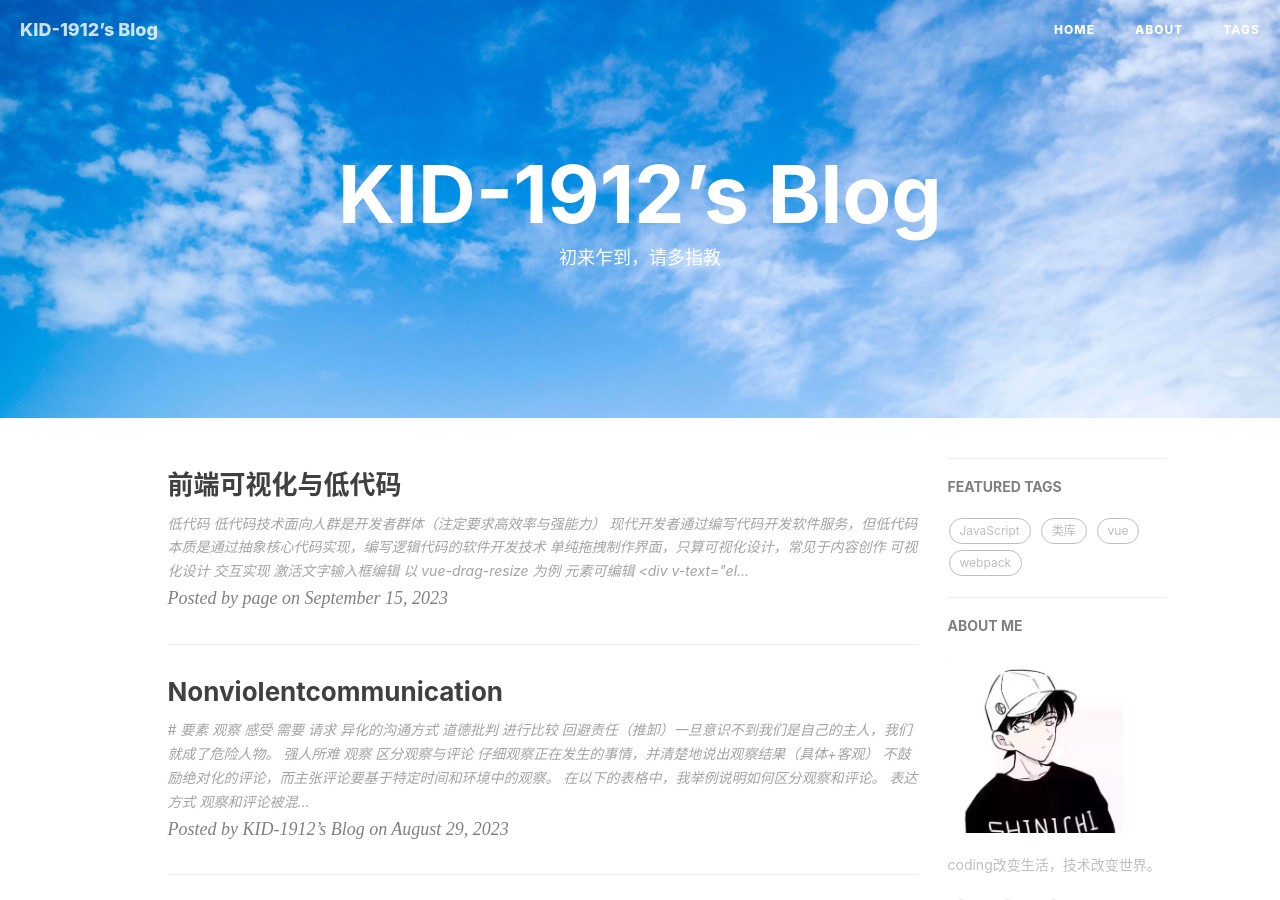
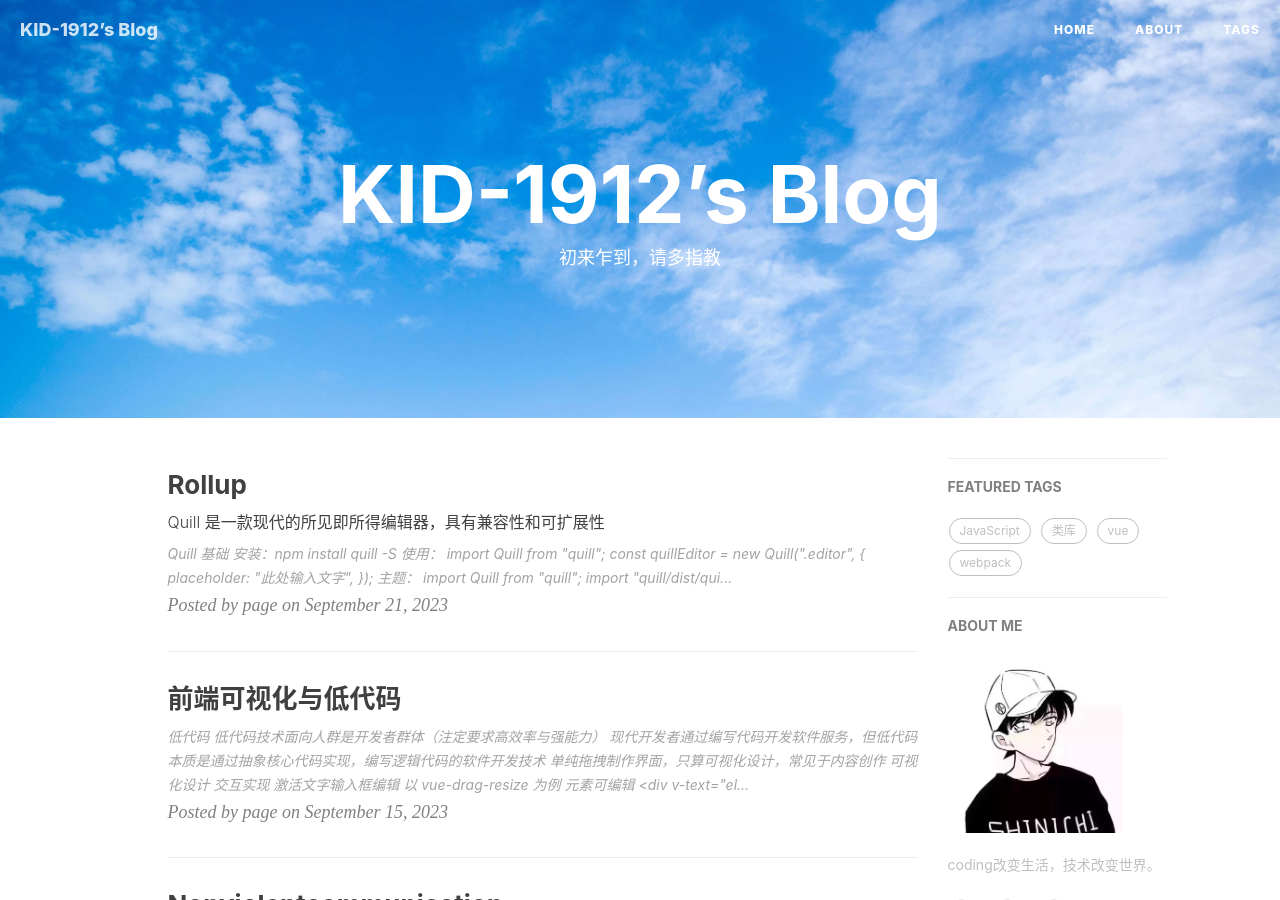
Before and after one commit to KID-1912/KID-1912.github.io, a Jekyll site: the page built from index.html, in a window 1280 px wide and 900 px high. Built offline with Jekyll 4.4.1, drawn with Linux system fonts in a browser that asks for light colours; nearby versions of some CDN libraries; the list of posts is cut into pages by our own code; comment, search, counter and statistics services are not loaded; some of the changed text lies outside the part shown.

Commit message:
feat:note

````diff
--- a/_posts/2023-8-3-Rollup.md
+++ b/_posts/2023-8-3-Rollup.md
@@ -6,6 +6,8 @@ date:       2023-07-14
 author:     page
 header-img: img/Rollup.png
 catalog: true
+tags:
+    - Rollup
 ---
 
 # [Rollup](https://cn.rollupjs.org/)
@@ -111,15 +115,19 @@ export default {
 };
 ```
 
-**@rollup/plugin-terser**
+### @rollup/plugin-terser
 
 对输出的代码进行压缩和混淆
 
-**@rollup/plugin-node-resolve**
+### @rollup/plugin-node-resolve
 
 帮助 Rollup 解析和处理 Node.js 模块的导入路径，包括支持多种模块格式，识别并查找外部依赖，处理别名和扩展等
 
-[**@rollup/plugin-babel**](https://github.com/rollup/plugins/tree/master/packages/babel)
+### @rollup/plugin-commonjs
+
+rollup仅支持ES6模块化规范，引入CJS模块的npm包须借助该插件转换能力实现支持
+
+### [@rollup/plugin-babel](https://github.com/rollup/plugins/tree/master/packages/babel)
 
 Rollup 中实现 Babel 对代码转换，支持对输入代码与输出代码2种转换
 
@@ -187,12 +195,13 @@ export default {
 }
 ```
 
-**@rollup/plugin-html**
+### @rollup/plugin-html
 
 创建 HTML 文件，注入 Rollup bundle
 
 ```js
-import html from "@rollup/plugin-html";
+import fs from "fs";
+import html, { makeHtmlAttributes } from "@rollup/plugin-html";
 
 export default {
   input: "demo/main.js",
@@ -202,20 +211,60 @@ export default {
   },
   plugins: [
     ......
+    // 配置项创建
     html({
       title: "Demo",
-      attributes: { html: { lang: "zh-cmn-Hans" } },
+      attributes: { html: { lang: "zh-cmn-Hans" }, script... },
       meta: [
         { charset: "utf-8" },
         { name: "viewport", content: "width=device-width, initial-scale=1.0" },
       ],
+    }),
+    // 基于模板创建
+    html({
+      template: ({ files, attributes, publicPath }) => {
+        const scripts = (files.js || [])
+          .map(({ fileName }) => {
+            const attrs = makeHtmlAttributes(attributes.script);
+            return `<script src="${publicPath}${fileName}"${attrs}></script>`;
+          })
+          .join("\n");
+        const links = (files.css || [])
+          .map(({ fileName }) => {
+            const attrs = makeHtmlAttributes(attributes.link);
+            return `<link href="${publicPath}${fileName}" rel="stylesheet"${attrs}>`;
+          })
+          .join("\n");
+        let htmlString = fs.readFileSync("demo/public/index.html", "utf-8");
+        htmlString = htmlString.replace(`\${links}`, links);
+        htmlString = htmlString.replace(`\${scripts}`, scripts);
+        return htmlString;
+      },
     }),
     ......
   ],
 };
 ```
 
-**rollup-plugin-serve**
+### rollup-plugin-postcss
+
+通过 `postcss` 为rollup提供强大处理css模块能力，额外支持sass、less等
+
+`npm i postcss rollup-plugin-postcss -D`
+
+### rollup-plugin-watch
+
+`rollop.watch` 仅会监听入口文件引用的模块，对于 assets 类资源修改不被监听，该插件支持监听指定目录修改时重新构建
+
+```js
+import watch from "rollup-plugin-watch";
+{
+  ...
+  plugins: [ watch({ dir: "demo/public" }) ]
+}
+```
+
+### rollup-plugin-serve
 
 为 Rollup bundle 输出提供开发服务
 
--- /dev/null
+++ b/_posts/2023-9-21-quilljs.md
@@ -0,0 +1,151 @@
+---
+layout:     post
+title:      Rollup
+subtitle:   Quill 是一款现代的所见即所得编辑器，具有兼容性和可扩展性
+date:       2023-09-21
+author:     page
+header-img: Quill_Text-Editor.webp
+catalog: true
+tags:
+    - 类库
+---
+
+# [Quill]([https://quilljs.com/](https://quilljs.com/))
+
+## 基础
+
+**安装：**`npm install quill -S`
+
+**使用：**
+
+```js
+import Quill from "quill";
+
+const quillEditor = new Quill(".editor", {
+  placeholder: "此处输入文字",
+});
+```
+
+**主题：**
+
+```js
+import Quill from "quill";
+import "quill/dist/quill.snow.css";
+
+const quillEditor = new Quill(".editor", {
+  theme: "snow",
+  placeholder: "此处输入文字",
+});
+```
+
+## 配置
+
+自定义配置定制编辑器
+
+`new Quill(".editor", Configurations)`
+
+**modules.toolbar**
+
+工具栏选项
+
+```js
+{
+  modules: {
+    toolbar: ['bold', 'italic', 'underline', 'strike']
+  }
+}
+```
+
+工具栏布局
+
+```js
+{
+  modules: {
+    toolbar: [['bold', 'italic'], ['link', 'image']]
+  }
+}
+```
+
+工具关键字值
+
+```js
+{
+  modules: {
+    { 'header': '3' }
+    { size: [ 'small', false, 'large', 'huge' ]},
+    [{ 'color': [] }, { 'background': [] }], // [] 即主题默认值
+  }
+}
+```
+
+工具处理方法
+
+```js
+{
+  modules: {
+    handler: {
+      'link': customLinkHandler'
+      'bold': customBoldHandler
+    }
+  }
+}
+```
+
+## 定制工具栏
+
+HTML 中手动创建工具栏，Quill 会将适当的处理程序附加到类名的形式为 `ql-${format}` 元素上
+
+```html
+<div id="toolbar">
+  <button class="edit-btn ql-bold">加粗</button>
+  <button class="edit-btn ql-italic">斜体</button>
+  <!-- ql-formats表示分组 -->
+  <span class="ql-formats">
+    <button class="edit-btn ql-underline">下划线</button>
+    <button class="edit-btn ql-strike">删除线</button>
+  <span>
+</div>
+
+<div id="editor"></div>
+
+<script>
+  import "quill/dist/quill.core.css";
+  new Quill('#editor', {
+    modules: {
+      toolbar: '#toolbar'
+    }
+  });
+</script>
+```
+
+对于下拉选择颜色、字号等工具的定制，通过 `format` API + Attributor 实现
+
+```js
+// 字号白名单(支持的字号)
+const SizeAttributor = Quill.import("attributors/style/size");
+SizeAttributor.whitelist = [
+  "12px",
+  "14px",
+  "15px",
+  "16px",
+  "17px",
+  "18px",
+  "20px",
+  "24px",
+];
+Quill.register(SizeAttributor, true);
+
+// 菜单选择调用
+editor.format("size", `${size}px`);
+editor.container.style.fontSize = `${size}px`; // 设置editor默认字号
+```
+
+
+
+
+
+## 主题与CSS
+
+## 模块
+
+## Parchment
````
Also changed, not shown: other parts of _posts/2023-8-3-Rollup.md (+2 -0 lines), _posts/2020-6-24-CSS3.md (+1 -1 lines), img/Quill_Text-Editor.webp (added).
